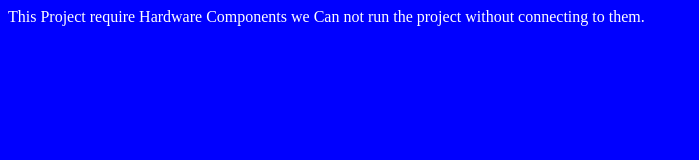
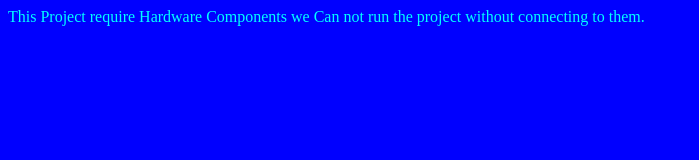
Before and after one commit to GayathriGoda/The-Smart-House, a plain HTML site: page index.html in a window 1280 px wide. Shown: the whole page, without its empty margins (0-699 px from the left). Drawn offline with Linux system fonts and the light colour scheme.

Commit message:
Update index.html

```diff
--- a/index.html
+++ b/index.html
@@ -1,6 +1,6 @@
 <html>
   <body style="background-color:blue;">
-    <p style="align-text: center;color:white;">This Project require Hardware Components we Can not run the project without connecting to them.</p>
+    <p style="align-text:center;color:cyan;">This Project require Hardware Components we Can not run the project without connecting to them.</p>
 
   </body>
 </html>
```
